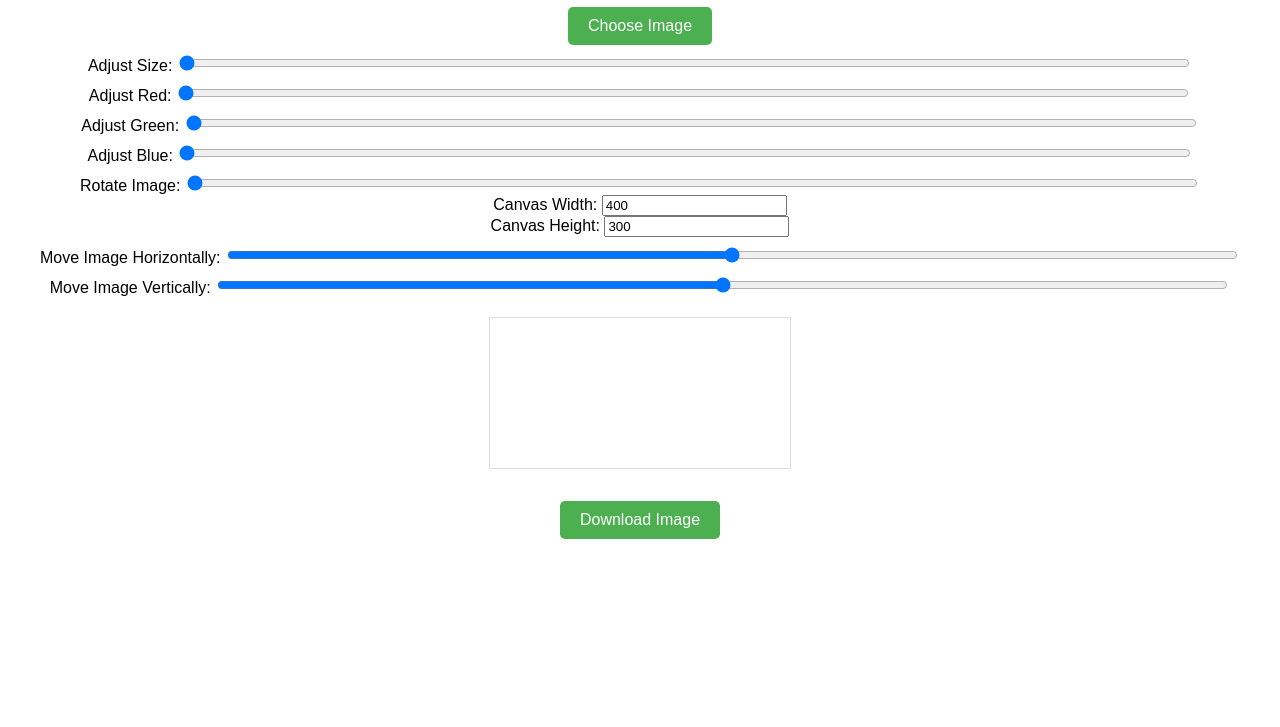
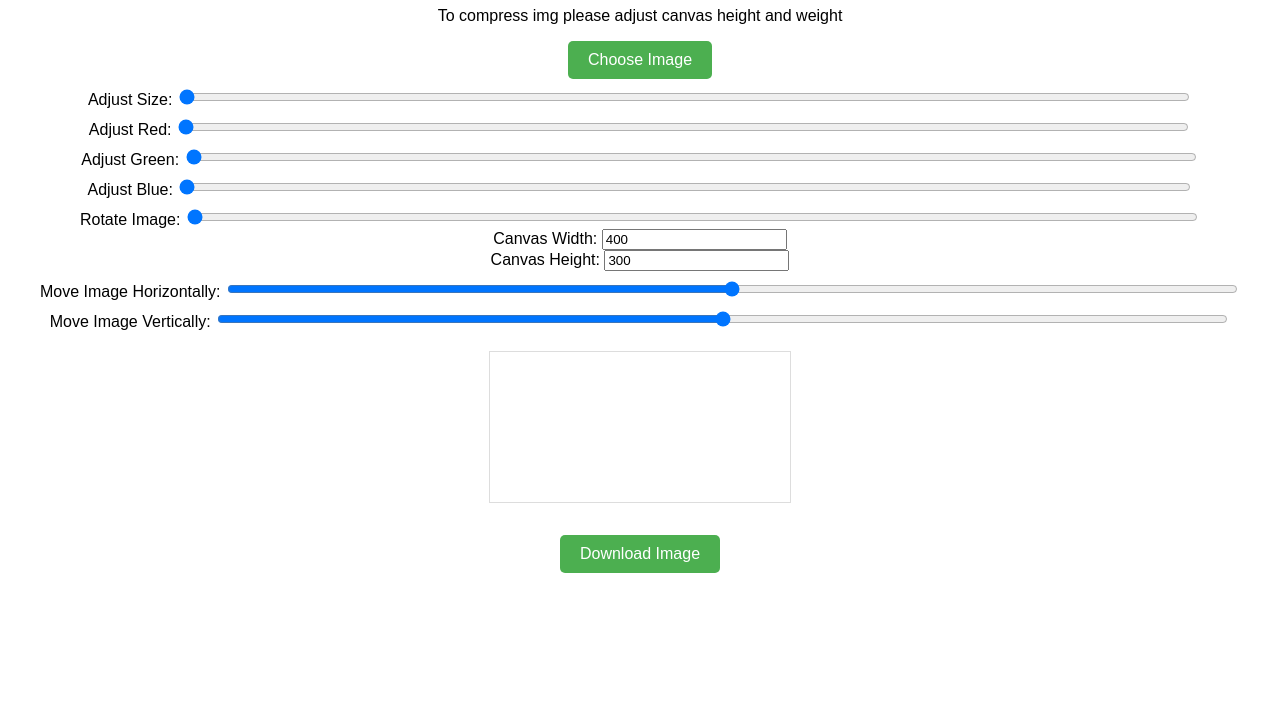
Before and after one commit to dipankarkumarroy/img-compress, a plain HTML site: page index.html in a window 1280 px wide. Shown: the part 73-800 px from the top of the page. Drawn offline with Linux system fonts and the light colour scheme.

Commit message:
Update index.html

```diff
--- a/index.html
+++ b/index.html
@@ -49,7 +49,7 @@
 </head>
 <body>
   <h1>Image Compressor</h1>
-
+  <p>To compress img please adjust canvas height and weight</p>
   <input type="file" id="inputImage" accept="image/*" onchange="updateImage()">
   <button onclick="document.getElementById('inputImage').click()">Choose Image</button>
   <br>
```
